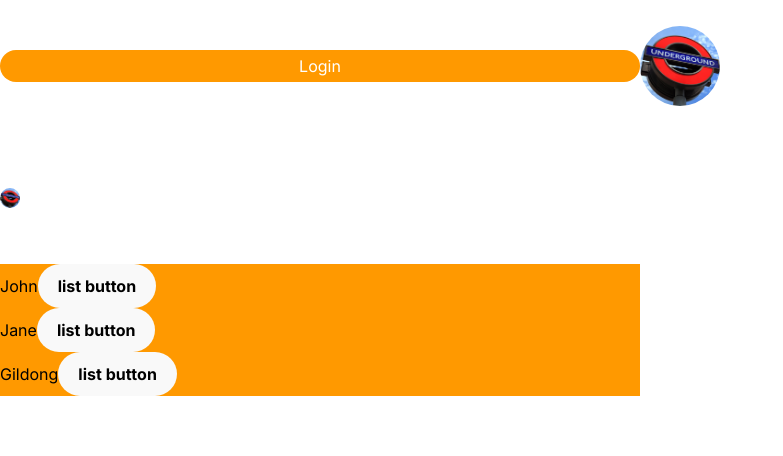
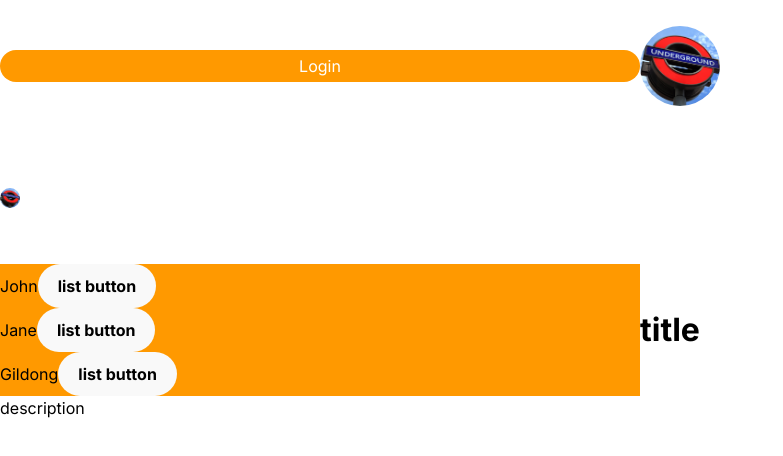
Before and after one commit to K-Chips/front-end, a Next.js app: page / in a window 1280 px wide. Shown: the top 456 px of the page, without its empty margins (0-783 px from the left). Built offline with nearby package versions, Linux system fonts and the light colour scheme.

Commit message:
feat: add Typography component

```diff
--- a/app/page.tsx
+++ b/app/page.tsx
@@ -1,4 +1,11 @@
-import { Avatar, Button, Grid, Input, PopularList } from '@/components';
+import {
+  Avatar,
+  Button,
+  Grid,
+  Input,
+  PopularList,
+  Typography,
+} from '@/components';
 
 const Home = () => {
   return (
@@ -9,6 +16,8 @@ const Home = () => {
         <Avatar size="md" src="" alt="avatar test" />
         <Input />
         <PopularList />
+        <Typography variant="h1">title</Typography>
+        <Typography variant="p1">description</Typography>
       </Grid>
     </main>
   );
--- a/components/UI/index.ts
+++ b/components/UI/index.ts
@@ -8,3 +8,4 @@ export { default as List } from './List';
 export { default as ListItem } from './ListItem';
 export { default as Select } from './Select';
 export { default as SelectItem } from './SelectItem';
+export { default as Typography } from './typography/Typography';
--- /dev/null
+++ b/components/UI/typography/Typography.tsx
@@ -0,0 +1,50 @@
+import { FC } from 'react';
+
+import { cn } from '@/utils';
+
+import { TagType, TypographyProps, VariantType } from './types';
+
+const Typography: FC<TypographyProps> = ({
+  children,
+  variant = 'p1',
+  className,
+  ...props
+}) => {
+  const variants: { [key in VariantType]: string } = {
+    h1: 'text-4xl font-bold',
+    h2: 'text-xl font-bold',
+    h3: 'text-base font-bold',
+    p1: 'text-base font-normal',
+    p2: 'text-sm font-normal',
+    p3: 'text-xs font-normal',
+    p4: 'text-2xs font-normal',
+  };
+
+  const getTagClass = (variant: VariantType) => {
+    switch (variant) {
+      case 'h1':
+        return 'h1';
+      case 'h2':
+        return 'h2';
+      case 'h3':
+        return 'h3';
+      case 'p1':
+      case 'p2':
+      case 'p3':
+      case 'p4':
+        return 'p';
+      default:
+        return 'span';
+    }
+  };
+
+  const Tag = getTagClass(variant) as TagType;
+
+  return (
+    <Tag className={cn(variants[variant], className)} {...props}>
+      {children}
+    </Tag>
+  );
+};
+
+export default Typography;
--- /dev/null
+++ b/components/UI/typography/types.ts
@@ -0,0 +1,12 @@
+import { HTMLAttributes } from 'react';
+
+export type TagType = 'h1' | 'h2' | 'h3' | 'p' | 'span';
+export type VariantType = 'h1' | 'h2' | 'h3' | 'p1' | 'p2' | 'p3' | 'p4';
+
+export type HeadingType = HTMLAttributes<HTMLHeadingElement>;
+export type ParagraphType = HTMLAttributes<HTMLParagraphElement>;
+export type SpanType = HTMLAttributes<HTMLSpanElement>;
+
+export type TypographyProps = (HeadingType | ParagraphType | SpanType) & {
+  variant?: VariantType;
+};
--- a/tailwind.config.js
+++ b/tailwind.config.js
@@ -18,6 +18,18 @@ module.exports = {
       fontBlack: '#343434',
       fontWhite: '#FFF',
     },
+    fontSize: {
+      '3xs': '8px',
+      '2xs': '10px',
+      xs: '12px',
+      sm: '14px',
+      base: '16px',
+      lg: '18px',
+      xl: '20px',
+      '2xl': '24px',
+      '3xl': '28px',
+      '4xl': '32px',
+    },
   },
   plugins: [],
 };
```
